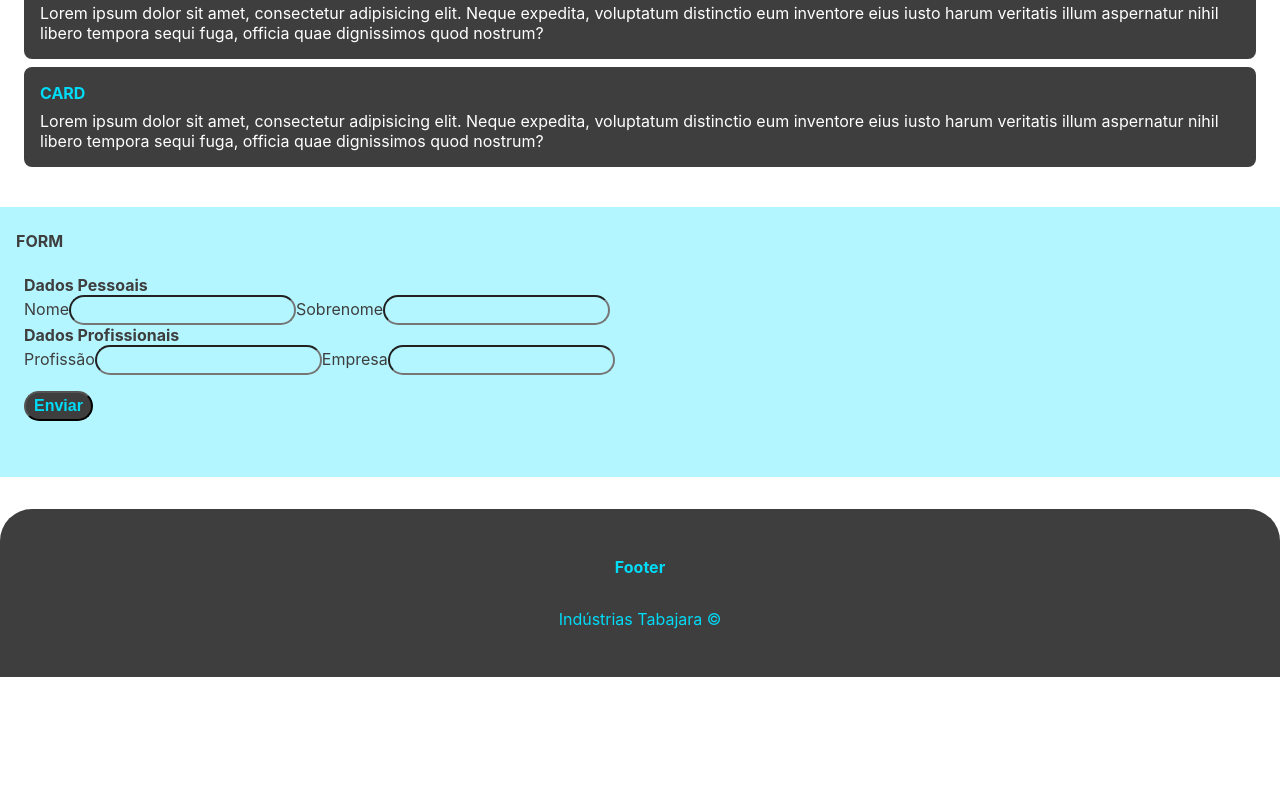
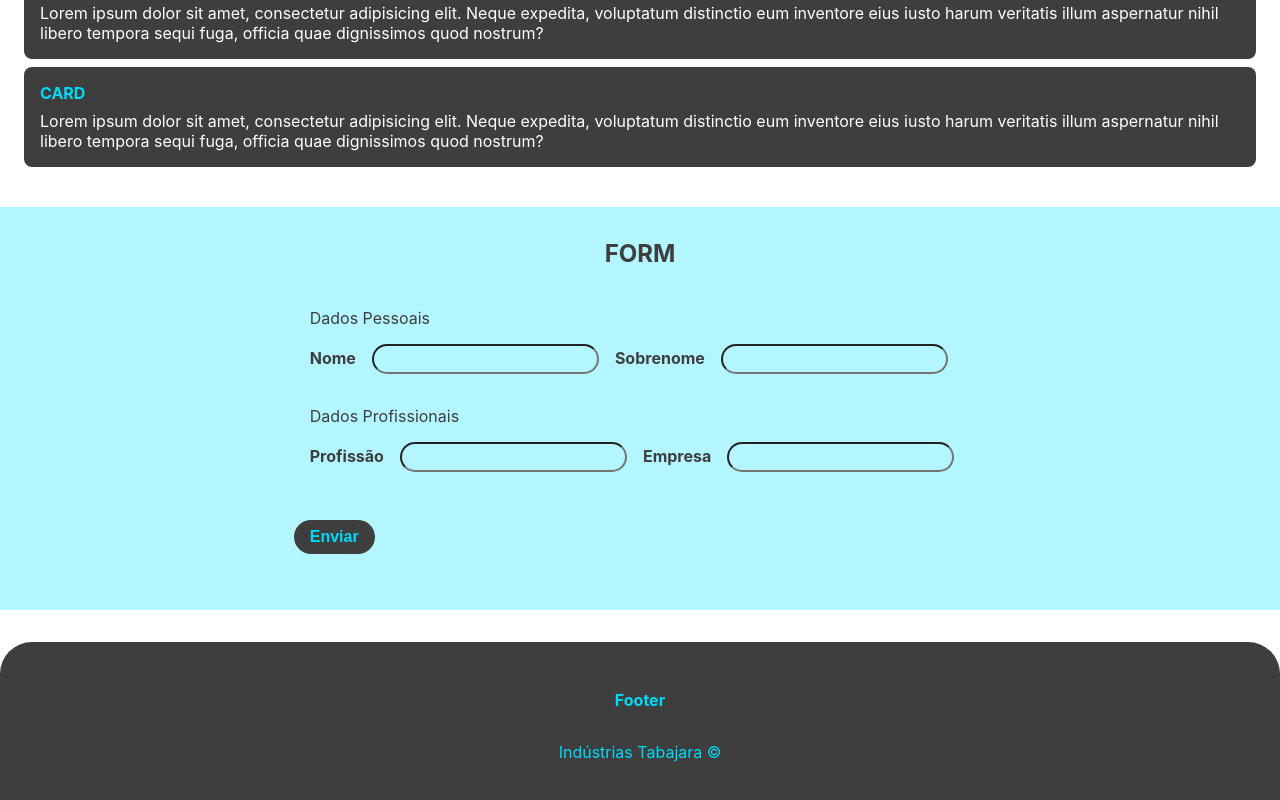
Before and after one commit to Marcelo-Diament/react-practice-website, a React (Create React App) app in the folder frontend/: page / in a window 1280 px wide. Shown: the part 1821-2621 px from the top of the page. Before the commit the page ends 2498 px from the top, so only its background shows below. Built offline with nearby package versions, Linux system fonts and the light colour scheme.

Commit message:
feature: improve Form style

```diff
--- a/frontend/src/components/Form/style.css
+++ b/frontend/src/components/Form/style.css
@@ -8,39 +8,49 @@
 
 .form__title {
   color: #3e3e3e;
-  margin: 8px auto;
+  font-size: 24px;
+  font-weight: bolder;
+  margin: 16px auto;
+  text-align: center;
 }
 
 .form__content {
+  display: block;
   margin: 16px auto;
   padding: 8px;
+  width: fit-content;
 }
 
 .form__content__fieldset {
   border: none;
+  margin: 16px 0;
+  padding: 16px;
 }
 
 .form__content__fieldset__legend {
   color: #3e3e3e;
-  font-weight: bolder;
 }
 
 .form__content__label {
   color: #3e3e3e;
+  font-weight: bolder;
+  margin-right: 16px;
 }
 
 .form__content__input {
   background-color: #b3f6ff;
   border-radius: 16px;
   color: #3e3e3e;
+  margin-right: 16px;
   padding: 4px 8px;
 }
 
 .form__content__btn {
   background-color: #3e3e3e;
-  border-radius: 16px;
+  border: none;
+  border-radius: 32px;
   color: #00dbf8;
   font-weight: bold;
   margin: 16px auto;
-  padding: 4px 8px;
+  padding: 8px 16px;
 }
```
